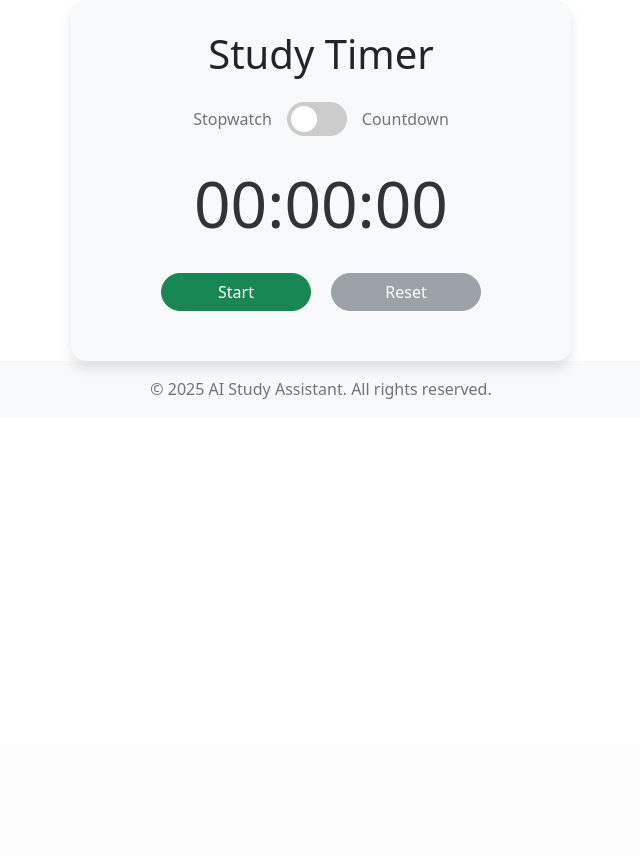
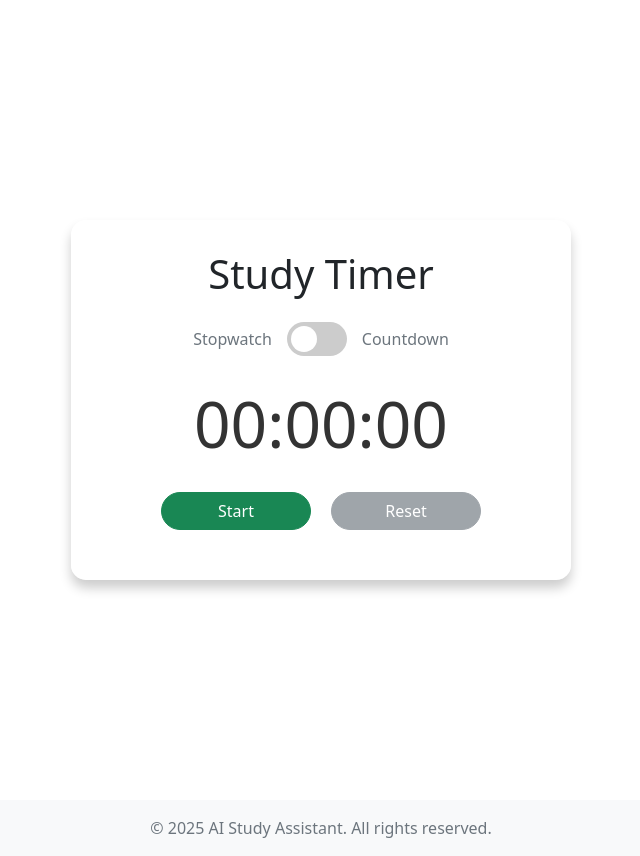
Before and after one commit to rafanahmed/Django-AI-Study-Assistant, a Django app: page /timer/ in a window 1280 px wide. Shown: the part 56-912 px from the top of the page, without its empty margins (319-959 px from the left). Before the commit the page ends 455 px from the top, so only its background shows below. Run offline with Django 5.2, Linux system fonts and the light colour scheme.

Commit message:
Timer page fixes

```diff
--- a/base/templates/base/timer.html
+++ b/base/templates/base/timer.html
@@ -4,13 +4,23 @@
 
 {% block extra_css %}
 <style>
+    .timer-section {
+        min-height: 100vh;
+        display: flex;
+        align-items: center;
+        justify-content: center;
+        padding: 3rem 1rem;
+        /* No background-color here! Let body background show through */
+    }
+
     .timer-container {
         max-width: 500px;
-        margin: 0 auto;
+        width: 100%;
         padding: 30px;
-        background-color: #f8f9fa;
+        background-color: rgba(255, 255, 255, 0.6); /* glassy effect */
         border-radius: 15px;
-        box-shadow: 0 8px 12px rgba(0,0,0,0.1);
+        box-shadow: 0 8px 12px rgba(0,0,0,0.2);
+        backdrop-filter: blur(5px); /* optional, makes it glass-like */
     }
 
     .timer-display h1 {
@@ -21,7 +31,6 @@
         margin-bottom: 30px;
     }
 
-    /* Toggle Switch Styling */
     .timer-mode-toggle {
         display: flex;
         justify-content: center;
@@ -29,7 +38,7 @@
         margin-bottom: 30px;
     }
 
-    .timer-mode-toggle .toggle-label {
+    .toggle-label {
         margin: 0 15px;
         font-weight: 500;
         color: #6c757d;
@@ -106,9 +115,7 @@
 {% endblock %}
 
 {% block content %}
-<div class="container">
-    <div class="row">
-        <div class="col-md-8 offset-md-2">
+<section class="timer-section">
     <div class="timer-container">
         <h1 class="text-center mb-4">Study Timer</h1>
 
@@ -136,10 +143,9 @@
             <input type="number" id="seconds-input" class="form-control" placeholder="Sec" min="0" max="59">
         </div>
     </div>
-        </div>
-    </div>
-</div>
+</section>
 {% endblock %}
+
 
 {% block extra_js %}
 <script>
```
Also changed, not shown: base/migrations/0001_initial.py. Lines whose indentation alone changed are shown as unchanged.
